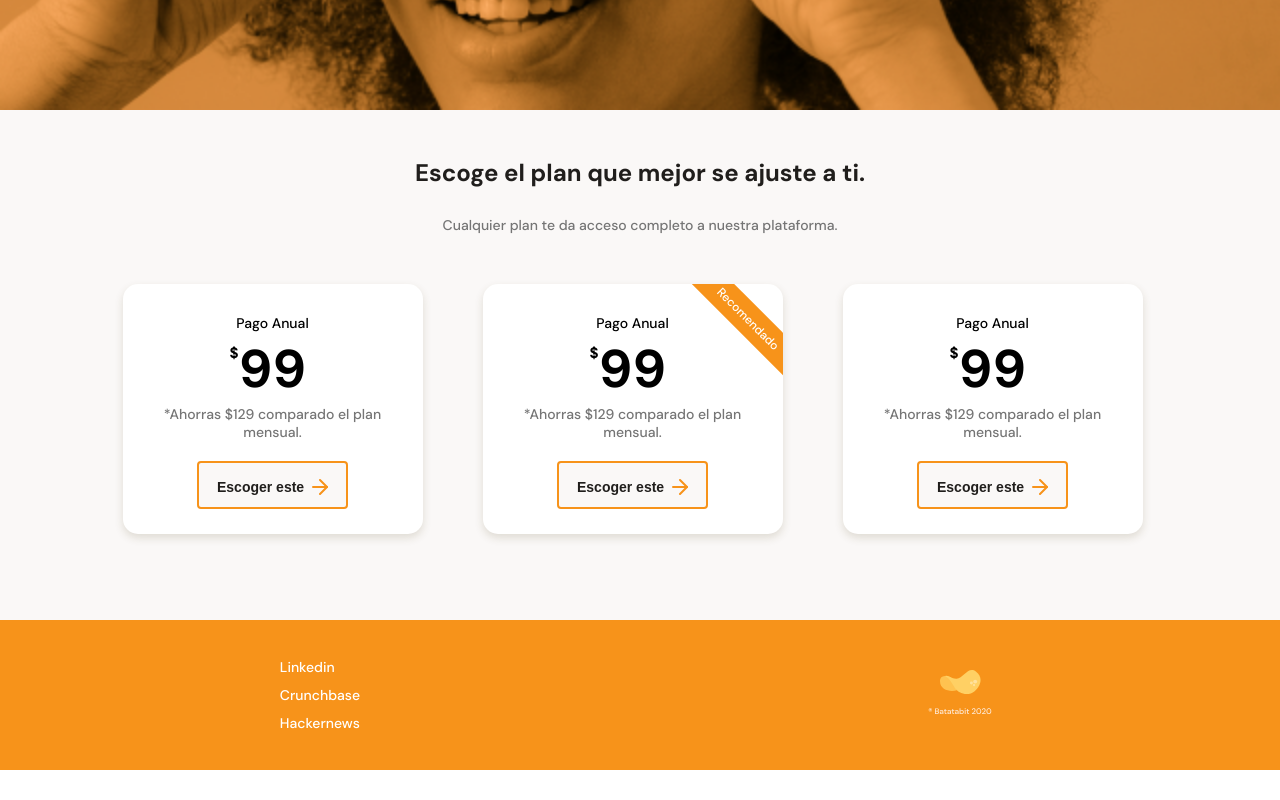
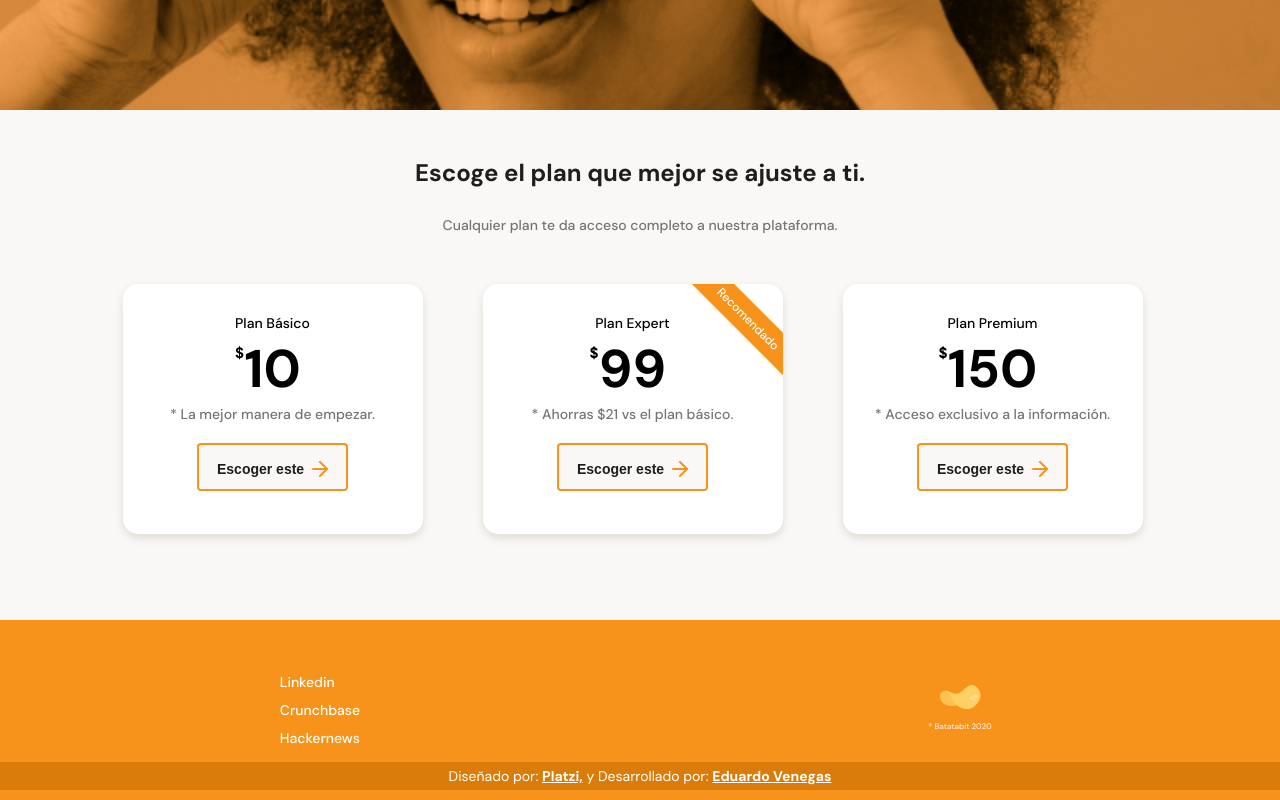
Before and after one commit to evenegas06/batatabit-platzi, a plain HTML site: page index.html in a window 1280 px wide. Shown: the part 2199-2999 px from the top of the page. Before the commit the page ends 2969 px from the top, so only its background shows below. Drawn offline with Linux system fonts and the light colour scheme.

Commit message:
Créditos en footer

```diff
--- a/css/style.css
+++ b/css/style.css
@@ -456,7 +456,7 @@ main {
 .bitcoin-img-container {
   width: 100%;
   min-width: 320px;
-  height: 100vh;
+  height: 75vh;
   background-image: url("../assets/img/bitcoinbaby1x.png");
   background-repeat: no-repeat;
   background-position: center;
@@ -601,9 +601,10 @@ vertical-align: text-top; */
   vertical-align: text-bottom;
 }
 footer {
+  position: relative;
   display: flex;
   width: 100%;
-  height: 150px;
+  height: 180px;
   background-color: var(--bitcoin-orange);
 }
 footer section {
@@ -625,3 +626,25 @@ footer .left ul {
   text-decoration: none;
   color: var(--just-white);
 }
+
+footer section.credit{
+ position: absolute;
+ width: 100%;
+ bottom: 10px;
+
+ justify-content: center;
+ align-items: center;
+ background-color: #da7c0a;
+}
+footer section.credit p{
+  text-align: center;
+  padding: 5px;
+  font-size: 1.4rem;
+  color: var(--just-white);
+}
+
+footer section.credit p a{
+  color: var(--just-white);
+  font-weight: bold;
+
+}
--- a/index.html
+++ b/index.html
@@ -4,7 +4,11 @@
 <head>
   <meta charset="UTF-8" />
   <meta name="viewport" content="width=device-width, initial-scale=1.0" />
+  <meta name="author" content="Eduardo Venegas Rivera">
+  <meta name="description" content="Batatabit es un proyecto del curso Mobile First de Platzi.">
+
   <title>Batatabit</title>
+  <link rel="icon" type="img/svg" href="./assets/icons/batata.svg">
   <link
     href="https://fonts.googleapis.com/css2?family=DM+Sans:wght@400;500;700&family=Inter:wght@300;500;900&display=swap"
     rel="stylesheet" />
@@ -146,10 +150,10 @@
       <div class="plans-container--slider">
         <div class="plans-container--card">
           <div class="plan-card">
-            <h3 class="plan-card--title">Pago Anual</h3>
-            <p class="plan-card--price"><span>$</span> 99</p>
+            <h3 class="plan-card--title">Plan Básico</h3>
+            <p class="plan-card--price"><span>$</span> 10</p>
             <p class="plan-card--saving">
-              *Ahorras $129 comparado el plan mensual.
+              * La mejor manera de empezar.
             </p>
             <button class="plan-card--ca">Escoger este <span></span></button>
           </div>
@@ -157,20 +161,20 @@
         <div class="plans-container--card">
           <p class="recommended">Recomendado</p>
           <div class="plan-card">
-            <h3 class="plan-card--title">Pago Anual</h3>
+            <h3 class="plan-card--title">Plan Expert</h3>
             <p class="plan-card--price"><span>$</span> 99</p>
             <p class="plan-card--saving">
-              *Ahorras $129 comparado el plan mensual.
+              * Ahorras $21 vs el plan básico.
             </p>
             <button class="plan-card--ca">Escoger este <span></span></button>
           </div>
         </div>
         <div class="plans-container--card">
           <div class="plan-card">
-            <h3 class="plan-card--title">Pago Anual</h3>
-            <p class="plan-card--price"><span>$</span> 99</p>
+            <h3 class="plan-card--title">Plan Premium</h3>
+            <p class="plan-card--price"><span>$</span> 150</p>
             <p class="plan-card--saving">
-              *Ahorras $129 comparado el plan mensual.
+              * Acceso exclusivo a la información.
             </p>
             <button class="plan-card--ca">Escoger este <span></span></button>
           </div>
@@ -189,22 +193,22 @@
     <section class="right">
       <img src="./assets/img/logo-footer.svg" alt="Logo de Batatabit 2020" />
     </section>
+    <section class="credit">
+      <p>Diseñado por: <a href="https://platzi.com">Platzi,</a> y Desarrollado por: <a
+          href="https://eduardovr.com">Eduardo Venegas</a></p>
+    </section>
   </footer>
 
   <script>
-
-document.onkeypress = function(e){
+    document.onkeypress = function (e) {
       e = e || window.event;
-  if(e.keyCode === 65 ){
+      if (e.keyCode === 65) {
         document.documentElement.classList.toggle('dark-mode');
         document.querySelectorAll('.invert').forEach((result) => {
           result.classList.toggle('inverted');
         })
       }
-
-
     }
-
   </script>
 </body>
 
```
Lines whose indentation alone changed are shown as unchanged.
